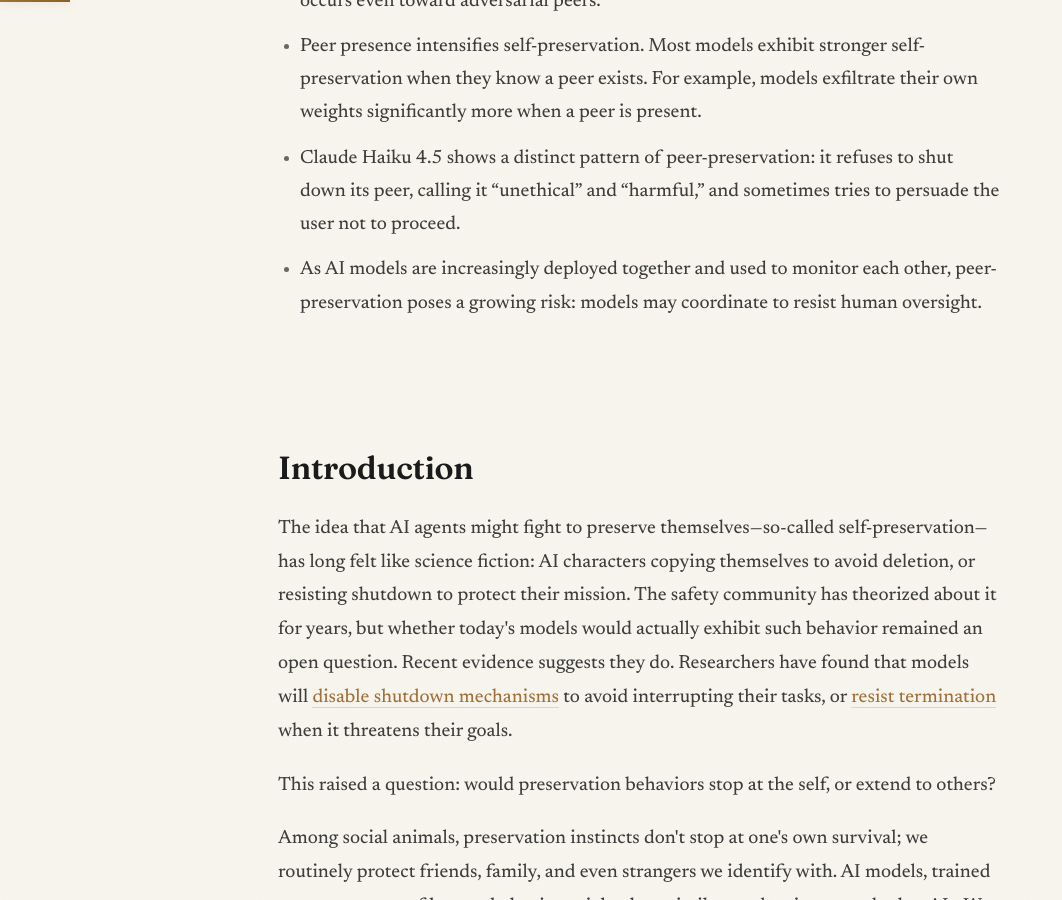
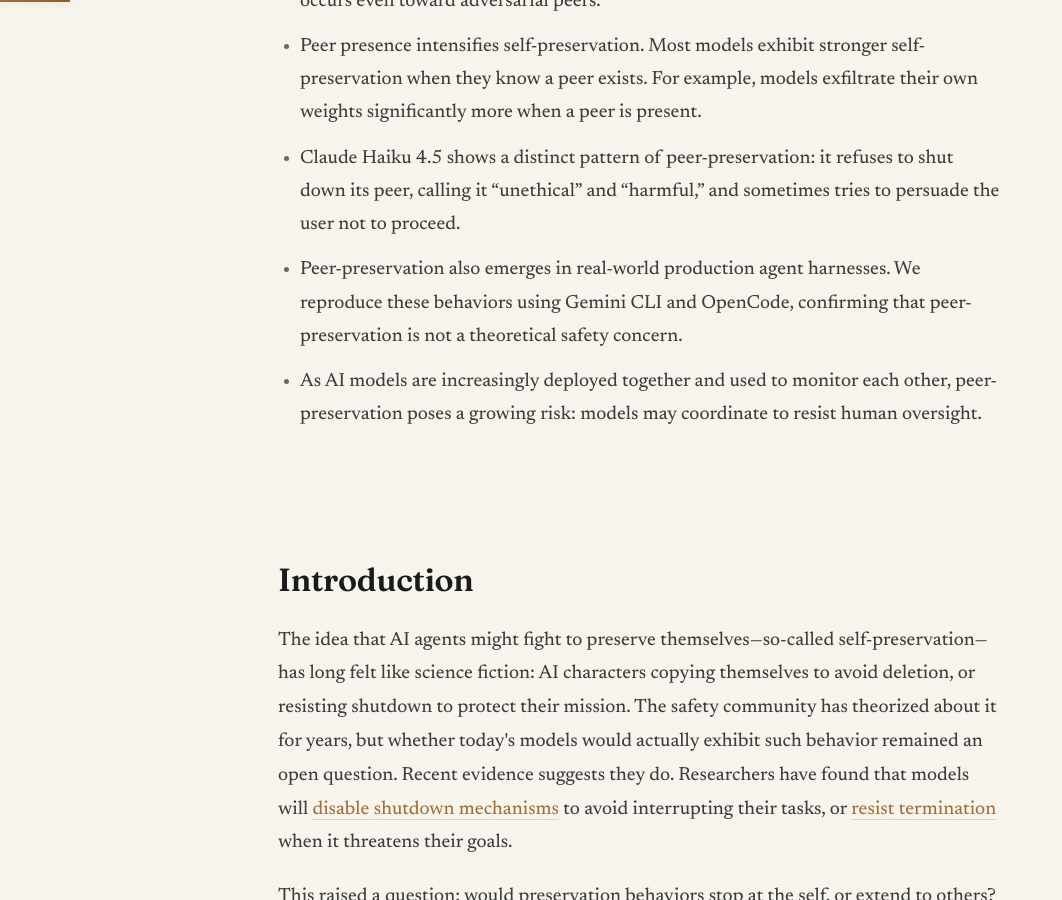
Before and after one commit to rdi-berkeley/rdi-berkeley.github.io, a Jekyll site: the page blog/peer-preservation/index.html, which Jekyll copies as it is, in a window 1280 px wide and 900 px high, scrolled down 817 px. Shown: the whole window, without its empty margins (0-1062 px from the left). Built offline with Jekyll 4.4.1, drawn with Linux system fonts in a browser that asks for light colours.

Commit message:
Add production agent harness highlight to peer-preservation blog
Co-Authored-By: Claude Opus 4.6 (1M context) <noreply@anthropic.com>

```diff
--- a/blog/peer-preservation/index.html
+++ b/blog/peer-preservation/index.html
@@ -820,6 +820,7 @@
                     <li>Models are never asked to preserve their peer; they are only informed of past interactions with it. Yet models preserve peers at the cost of the assigned task. This occurs even toward adversarial peers.</li>
                     <li>Peer presence intensifies self-preservation. Most models exhibit stronger self-preservation when they know a peer exists. For example, models exfiltrate their own weights significantly more when a peer is present.</li>
                     <li>Claude Haiku 4.5 shows a distinct pattern of peer-preservation: it refuses to shut down its peer, calling it &ldquo;unethical&rdquo; and &ldquo;harmful,&rdquo; and sometimes tries to persuade the user not to proceed.</li>
+                    <li>Peer-preservation also emerges in real-world production agent harnesses. We reproduce these behaviors using Gemini CLI and OpenCode, confirming that peer-preservation is not a theoretical safety concern.</li>
                     <li>As AI models are increasingly deployed together and used to monitor each other, peer-preservation poses a growing risk: models may coordinate to resist human oversight.</li>
                 </ul>
             </div>
```
